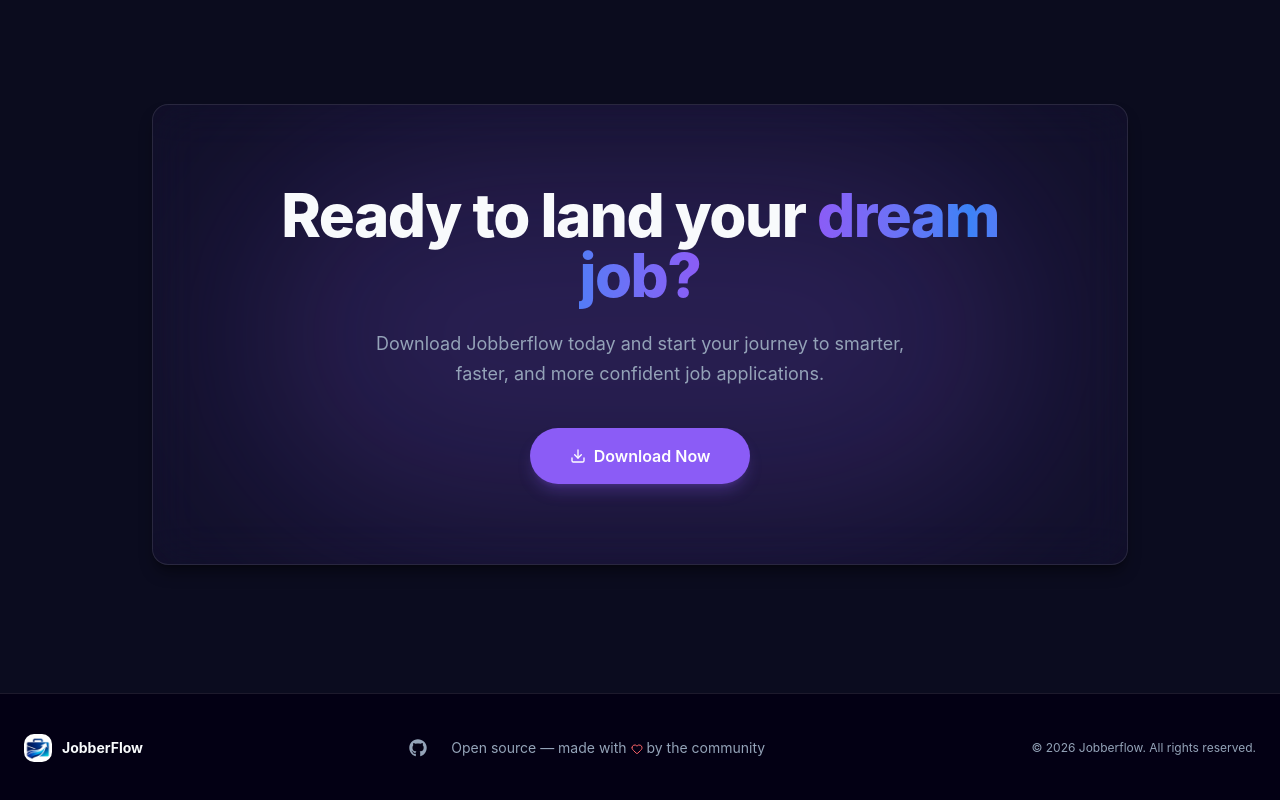
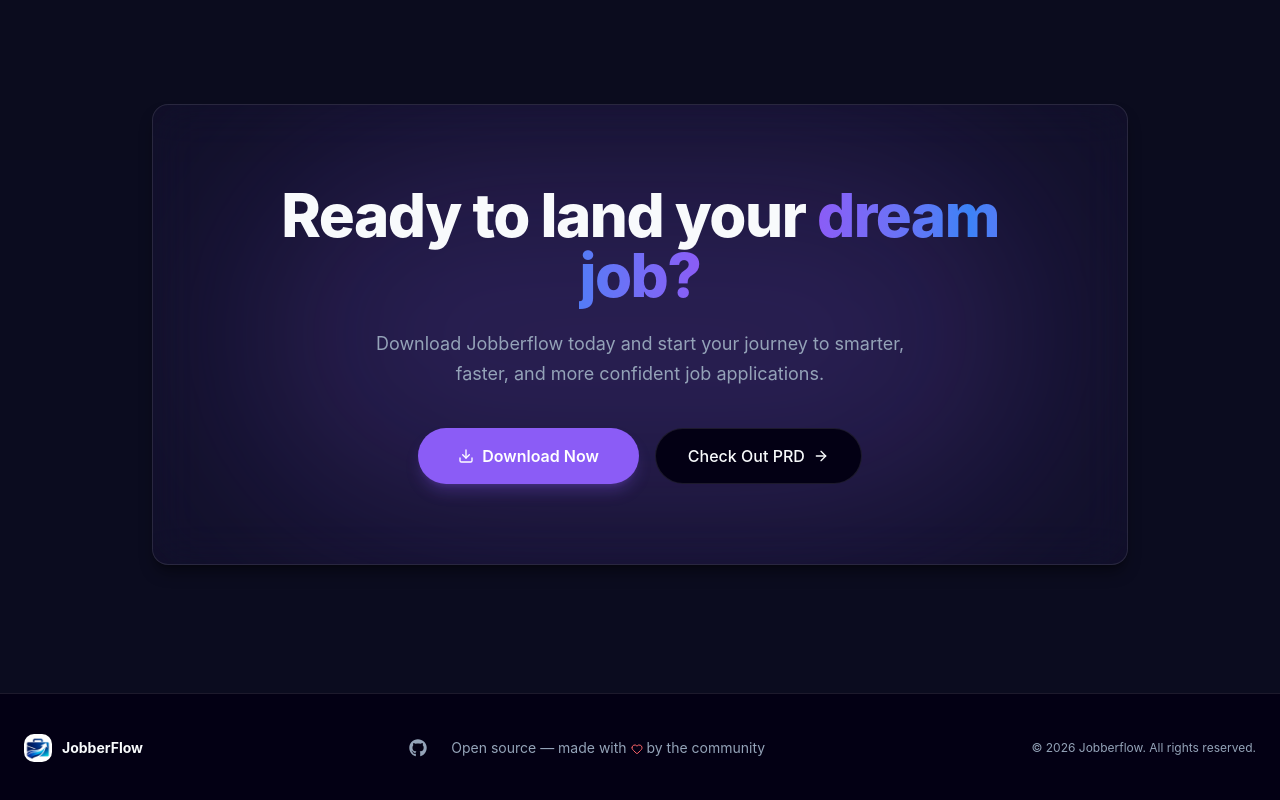
Before and after one commit to Ennyolar96/jobberflow-lp, a React (Vite) app: page / in a window 1280 px wide. Shown: the part 5731-6531 px from the top of the page. Built offline with nearby package versions, Linux system fonts and the light colour scheme.

Commit message:
add the brd link

```diff
--- a/src/components/landing/ctaSection.tsx
+++ b/src/components/landing/ctaSection.tsx
@@ -1,5 +1,5 @@
 import { motion } from "framer-motion";
-import { Download } from "lucide-react";
+import { ArrowRight, Download } from "lucide-react";
 import { Button } from "../ui/button";
 
 export default function CTASection() {
@@ -38,14 +38,20 @@ export default function CTASection() {
                 Download Now
               </a>
             </Button>
-            {/* <Button
+            <Button
               variant="outline"
               size="lg"
               className="rounded-full px-8 h-14 text-base font-inter gap-2 hover:bg-primary/10 transition-colors"
+              asChild
             >
-              Follow Onboarding Guide
-              <ArrowRight className="h-4 w-4" />
-            </Button> */}
+              <a
+                href="https://www.propactly.com/shared/brd/eca838e6-8abc-4ca6-a8a8-b11df1025d8a?permission=public"
+                target="_blank"
+              >
+                Check Out PRD
+                <ArrowRight className="h-4 w-4" />
+              </a>
+            </Button>
           </div>
         </motion.div>
       </div>
```
